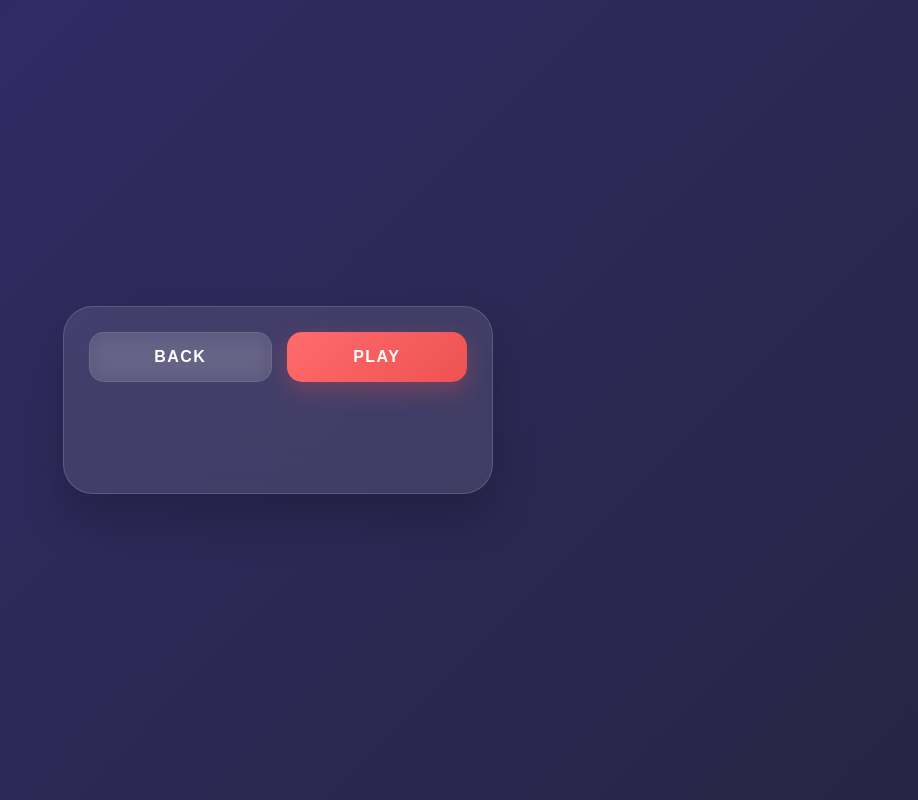
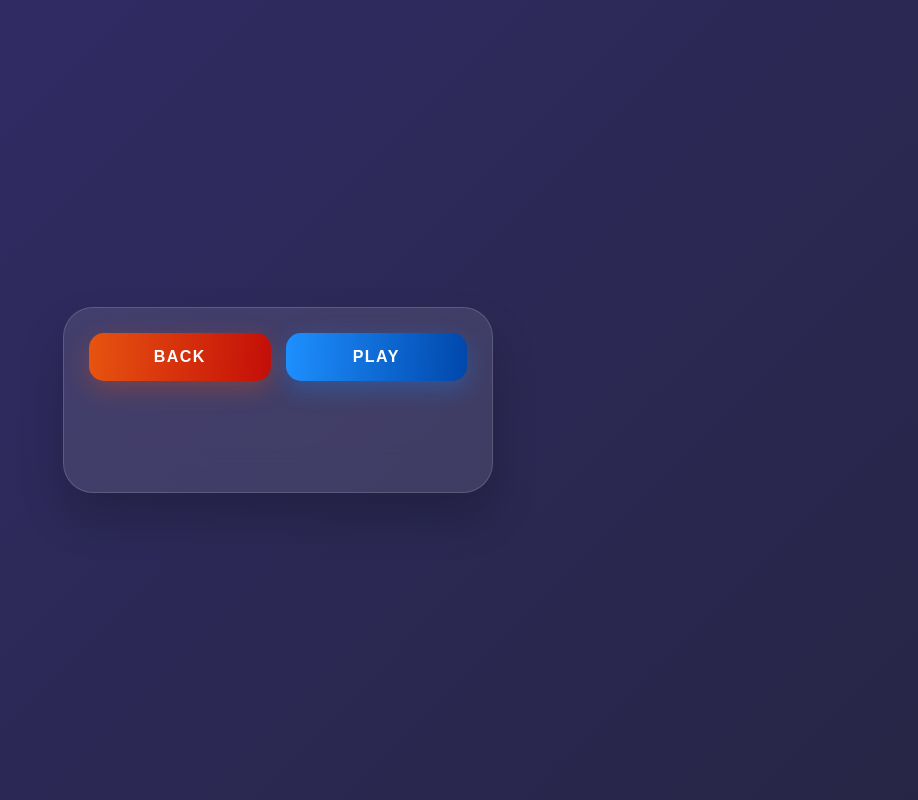
Before and after one commit to Staryii-cyber/STAR-AI-SOFTWARE, a plain HTML site: page games/crazytime/index.html in a window 1280 px wide. Shown: the whole page, without its empty margins (362-1280 px from the left). Drawn offline with Linux system fonts and the light colour scheme.

Commit message:
bagvideo

```diff
--- a/games/crazytime/index.html
+++ b/games/crazytime/index.html
@@ -99,8 +99,8 @@
         }
 
         .twink-icon {
-            width: 40px;
-            height: 40px;
+            width: 80px;
+            height: 80px;
             background-size: cover;
             background-position: center;
             border-radius: 8px;
@@ -148,14 +148,13 @@
         }
 
         .play-btn {
-            background: var(--primary-gradient);
-            box-shadow: 0 8px 25px rgba(238, 82, 83, 0.3);
+            background: linear-gradient(93.73deg, #1e90ff, #0047ab); /* Синий градиент */
+            box-shadow: 0 8px 25px rgba(30, 144, 255, 0.3);
         }
 
         .back-btn {
-            background: rgba(255, 255, 255, 0.1);
-            backdrop-filter: blur(10px);
-            border: 1px solid rgba(255, 255, 255, 0.1);
+            background: linear-gradient(93.73deg, #e75410, #c40e08); /* Оранжево-красный градиент */
+            box-shadow: 0 8px 25px rgba(231, 84, 16, 0.3);
         }
 
         .play-btn:hover, .back-btn:hover {
@@ -164,6 +163,24 @@
 
         .play-btn:active, .back-btn:active {
             transform: translateY(1px);
+        }
+
+        .play-btn:after, .back-btn:after {
+            content: '';
+            position: absolute;
+            top: 0;
+            left: -100%;
+            width: 100%;
+            height: 100%;
+            background: linear-gradient(90deg,
+                      transparent 0%,
+                      rgba(255, 255, 255, 0.2) 50%,
+                      transparent 100%);
+            transition: all 0.3s;
+        }
+
+        .play-btn:hover:after, .back-btn:hover:after {
+            left: 100%;
         }
 
         .loading-overlay {
@@ -275,7 +292,7 @@
 <body>
     <div class="container">
         <div class="button-container">
-            <button class="back-btn">Back</button>
+            <button class="back-btn" onclick="window.history.back()">Back</button>
             <button class="play-btn">Play</button>
         </div>
 
```
